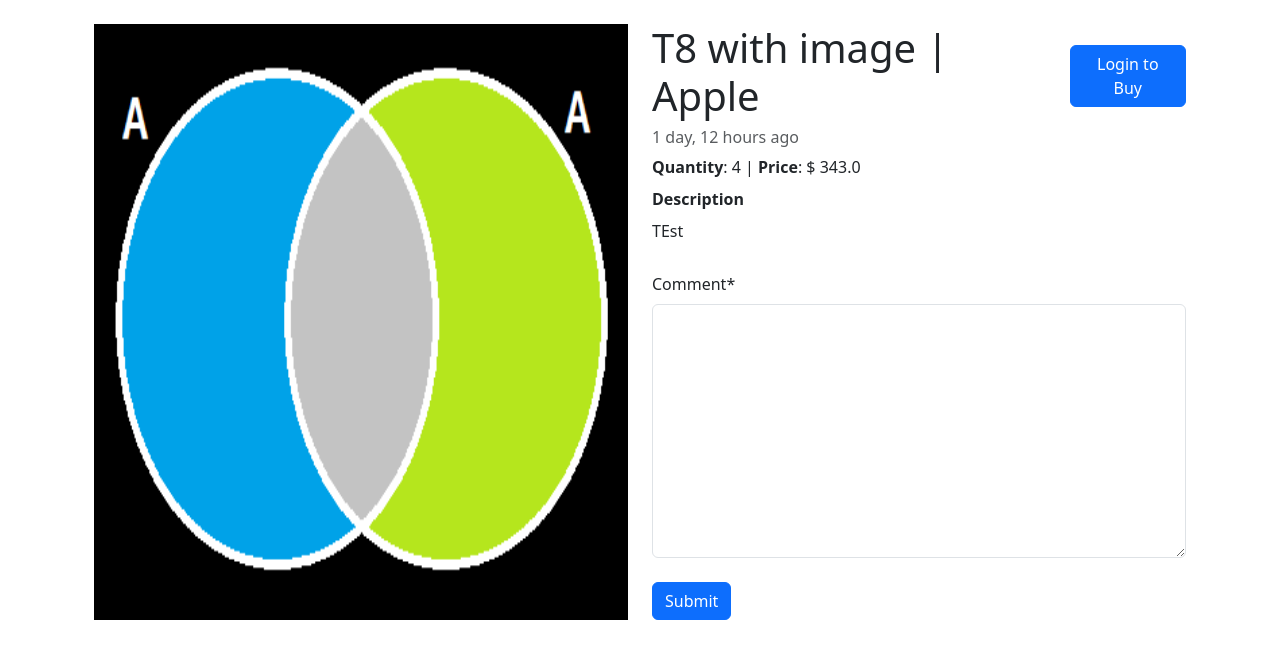
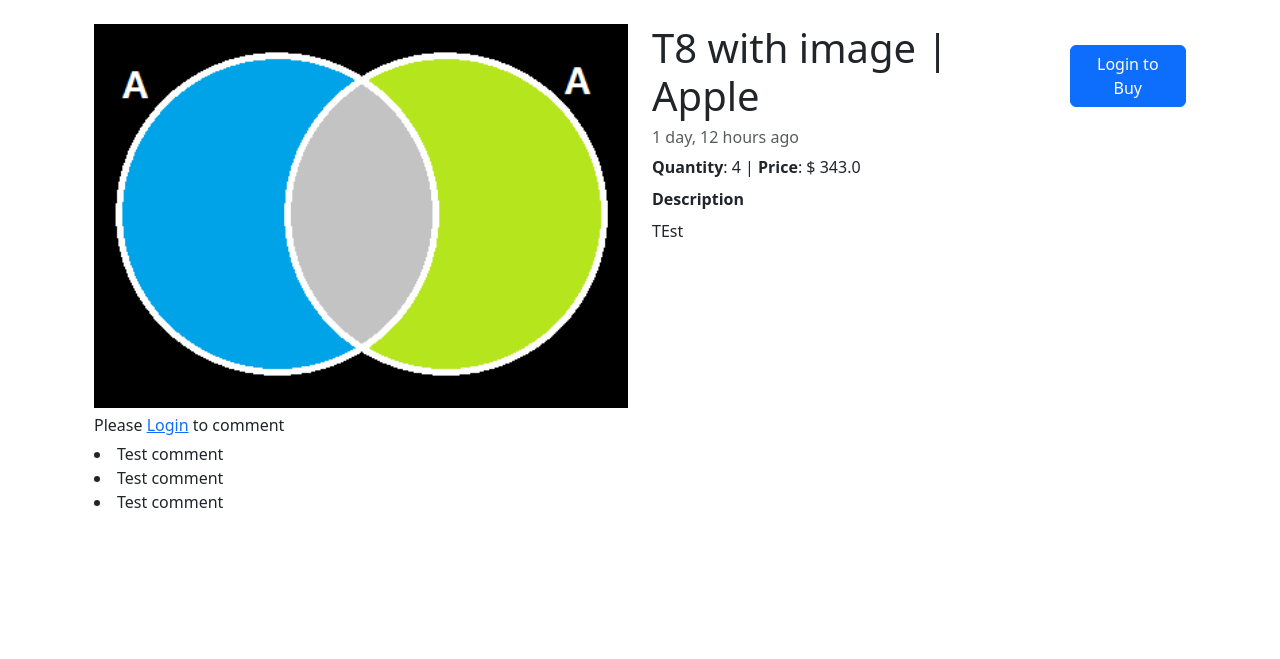
Before and after one commit to foy4748/phitron-django-mid, a Django app: page /car-detail/1/ in a window 1280 px wide. Shown: the part 56-715 px from the top of the page. Run offline with Django 5.2, Linux system fonts and the light colour scheme; data comes from the database, SQL or seed files in the repository; both versions use the stored data as it was after the commit; some libraries are stand-ins or nearby versions.

Commit message:
Implemented Commenting feature

```diff
--- a/car/templates/car/car_detail.html
+++ b/car/templates/car/car_detail.html
@@ -6,7 +6,7 @@
   <div class="row">
     <div class="col-12 col-md-6">
       <img
-        class="img img-fluid w-100 h-100"
+        class="img img-fluid w-100 h-100 object-cover"
         src="{{ car.car_image.url }}"
         alt="{{ car.car_model }} {{ car.brand.brand_name }}"
       />
@@ -33,9 +33,19 @@
 		<p class="fw-bold">Description</p>
 		<p class="card-text mt-2">{{ car.description }}</p>
 
+	</div>
+	<div>
+		{% if	request.user.is_authenticated %}
 		<!-- Comment Section -->
 		{% include "comment/comment_form.html" %}
+		{% else %}
+		<p>Please <a href="{% url "auth:login_form" %}?next={{request.path}}">Login</a> to comment</p>
+		{% endif %}
+		{% for singleComment in comments  %}
+			<li>{{singleComment.comment}}</li>
+		{% endfor %}
 		<!-- END of Comment Section -->
+
 	</div>
   </div>
 </div>
--- a/static/css/styles.css
+++ b/static/css/styles.css
@@ -2,9 +2,15 @@ p {
   margin: 5px 0;
   padding: 0;
 }
+
 .bg-slate-100 {
   background-color: rgb(241 245 249);
 }
+
+.object-cover {
+  object-fit: cover;
+}
+
 .object-scale-down {
   object-fit: scale-down;
 }
```
Also changed, not shown: comment/views.py (+17 -0 lines), db.sqlite3.
